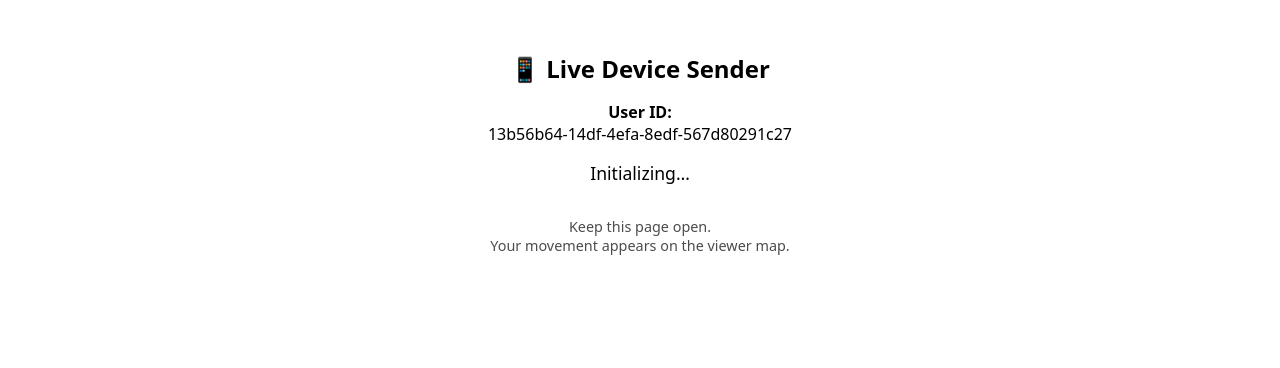
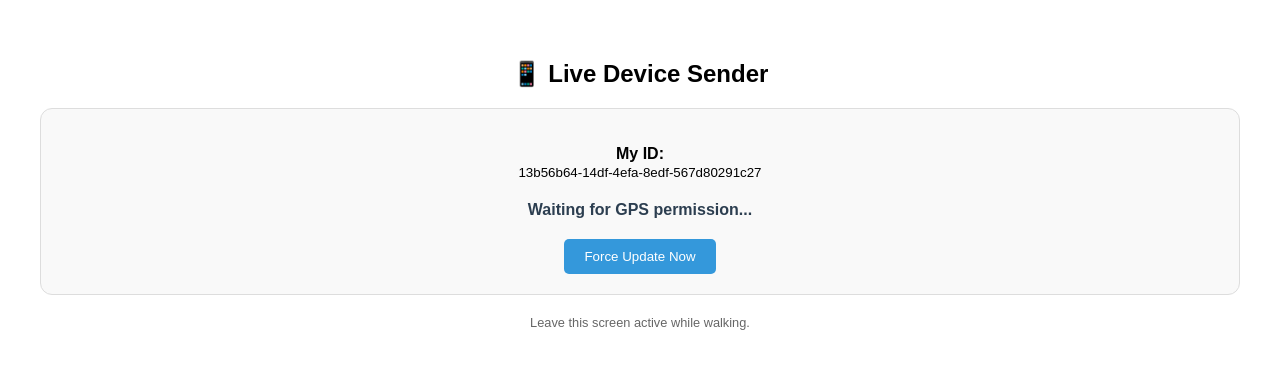
Before and after one commit to mozzarellaexpertise-coder/hi5-svelte-gps, a SvelteKit app: page /device in a window 1280 px wide. Shown: the top 368 px of the page. Built offline with nearby package versions, Linux system fonts and the light colour scheme; no server answers.

Commit message:
xxxxxxxxx

```diff
--- a/src/routes/device/+page.svelte
+++ b/src/routes/device/+page.svelte
@@ -7,106 +7,80 @@
     "eyJhbGciOiJIUzI1NiIsInR5cCI6IkpXVCJ9.eyJpc3MiOiJzdXBhYmFzZSIsInJlZiI6InV5Z2RleW9mbXFoZm5weXJxdHBmIiwicm9sZSI6ImFub24iLCJpYXQiOjE3NjY3ODI2MzMsImV4cCI6MjA4MjM1ODYzM30.QoxMgJ-roPqhYJhceAxZ4tg1oeMqZiyE7s_-xGNCMik"
   );
 
-  let status = "Initializing…";
-  let lastSent = 0;
+  let status = "Waiting for GPS permission...";
+  let user_id = "";
   let watchId;
 
-  // Persistent device/user id
-  let user_id =
-    localStorage.getItem("user_id") ||
-    crypto.randomUUID();
+  // Function to send data manually for testing
+  async function sendManualUpdate() {
+    status = "🛰️ Requesting coordinates...";
+    navigator.geolocation.getCurrentPosition(async (pos) => {
+      await uploadLocation(pos);
+    }, (err) => {
+      status = `❌ GPS Error: ${err.message}`;
+    });
+  }
 
-  localStorage.setItem("user_id", user_id);
+  async function uploadLocation(pos) {
+    const { latitude, longitude, speed } = pos.coords;
+    const movement = speed < 0.5 ? "STATIONARY" : speed < 2 ? "WALKING" : "MOVING";
 
-  const SEND_INTERVAL = 3000; // ms (3 seconds)
+    status = `📡 Sending (${movement})...`;
+
+    const { error } = await supabase.from("locations").upsert({
+      user_id,
+      lat: latitude,
+      lng: longitude,
+      speed: speed || 0,
+      status: movement,
+      updated_at: new Date().toISOString()
+    }, { onConflict: 'user_id' });
+
+    if (error) {
+      status = "⚠️ Supabase Error: " + error.message;
+      console.error(error);
+    } else {
+      status = `✅ Last sent: ${new Date().toLocaleTimeString()}`;
+    }
+  }
 
   onMount(() => {
+    // Browser check
+    user_id = localStorage.getItem("user_id") || crypto.randomUUID();
+    localStorage.setItem("user_id", user_id);
+
     if (!navigator.geolocation) {
       status = "❌ Geolocation not supported";
       return;
     }
 
     watchId = navigator.geolocation.watchPosition(
-      async pos => {
-        const now = Date.now();
-        if (now - lastSent < SEND_INTERVAL) return;
-
-        lastSent = now;
-
-        const { latitude, longitude, speed } = pos.coords;
-
-        const movement =
-          speed < 0.5 ? "STATIONARY" :
-          speed < 2 ? "WALKING" :
-          "MOVING";
-
-        status = `📡 Sending (${movement})`;
-
-        const { error } = await supabase
-          .from("locations")
-          .upsert({
-            user_id,
-            lat: latitude,
-            lng: longitude,
-            speed,
-            status: movement,
-            updated_at: new Date()
-          });
-
-        if (error) {
-          console.error(error);
-          status = "⚠️ Send failed";
-        }
-      },
-      err => {
-        console.error(err);
-        status = "❌ GPS error";
-      },
-      {
-        enableHighAccuracy: true,
-        maximumAge: 1000
-      }
+      (pos) => uploadLocation(pos),
+      (err) => { status = "❌ GPS: " + err.message; },
+      { enableHighAccuracy: true, maximumAge: 0, timeout: 10000 }
     );
   });
 
   onDestroy(() => {
-    if (watchId) navigator.geolocation.clearWatch(watchId);
+    if (typeof navigator !== 'undefined' && watchId) navigator.geolocation.clearWatch(watchId);
   });
 </script>
 
 <div class="device">
   <h2>📱 Live Device Sender</h2>
-
-  <p><strong>User ID:</strong><br />{user_id}</p>
-  <p class="status">{status}</p>
-
-  <p class="hint">
-    Keep this page open.<br />
-    Your movement appears on the viewer map.
-  </p>
+  <div class="card">
+    <p><strong>My ID:</strong><br /><small>{user_id}</small></p>
+    <p class="status" class:error={status.includes('❌')}>{status}</p>
+    <button on:click={sendManualUpdate}>Force Update Now</button>
+  </div>
+  <p class="hint">Leave this screen active while walking.</p>
 </div>
 
 <style>
-  .device {
-    padding: 1.5rem;
-    max-width: 420px;
-    margin: auto;
-    font-family: system-ui, sans-serif;
-    text-align: center;
-  }
-
-  h2 {
-    margin-bottom: 1rem;
-  }
-
-  .status {
-    margin-top: 1rem;
-    font-size: 1.1rem;
-  }
-
-  .hint {
-    margin-top: 2rem;
-    opacity: 0.7;
-    font-size: 0.9rem;
-  }
+  .device { padding: 2rem; text-align: center; font-family: sans-serif; }
+  .card { background: #f9f9f9; padding: 20px; border-radius: 12px; border: 1px solid #ddd; }
+  .status { font-weight: bold; color: #2c3e50; margin: 20px 0; }
+  .error { color: #e74c3c; }
+  button { background: #3498db; color: white; border: none; padding: 10px 20px; border-radius: 5px; cursor: pointer; }
+  .hint { opacity: 0.6; font-size: 0.8rem; margin-top: 20px; }
 </style>
```
